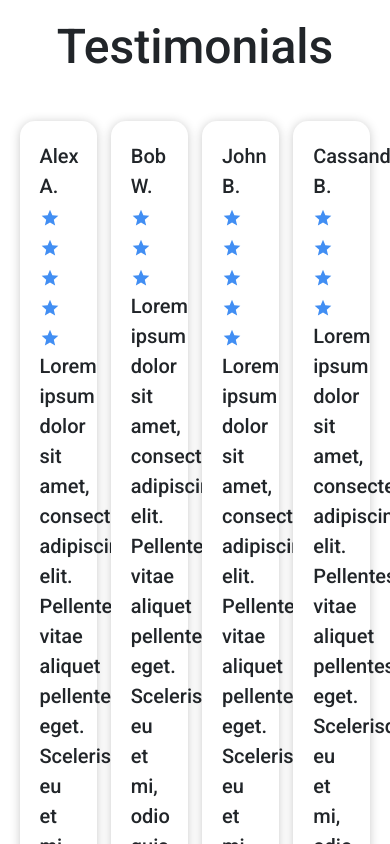
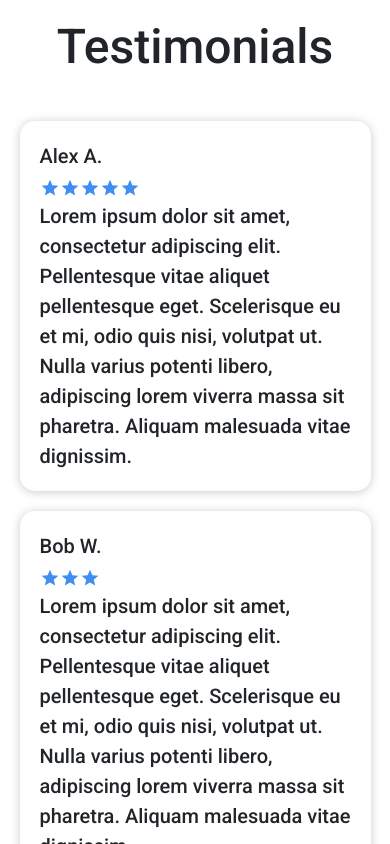
Before and after one commit to dbvker/Shocker-Pools, a React (Create React App) app: page / in a window 390 px wide. Shown: the part 1040-1884 px from the top of the page. Built offline with nearby package versions, Linux system fonts and the light colour scheme.

Commit message:
added media queries to the testimonies component

```diff
--- a/src/components/header/Header.css
+++ b/src/components/header/Header.css
@@ -45,7 +45,7 @@ header {
   display: inline-block;
   margin: 0 10px;
   padding: 0 5px;
-  font-weight: 600;
+  font-weight: 500;
   font-size: 18px;
 }
 
--- a/src/components/testimonials/Testimonials.css
+++ b/src/components/testimonials/Testimonials.css
@@ -21,7 +21,7 @@
 
 .review-item-container {
   width: 22%;
-  min-height: 370px;
+  min-width: 300px;
   height: auto;
   background: #ffffff;
   box-shadow: 0px 1px 11px -1px rgba(0, 0, 0, 0.25);
@@ -38,3 +38,31 @@
     width: 20px;
     color: #418EF3;
 }
+
+/* Media Query Section */
+
+/* Media once screen size reaches 1550px */
+@media (max-width: 1550px){
+  .review-container {
+    flex-wrap: wrap;
+  }
+
+  .review-item-container {
+    width: 48%;
+    min-width: 300px;
+    margin-bottom: 30px;
+  }
+}
+
+/* Media once screen size reaches 750px */
+@media (max-width: 750px){
+  .review-container {
+    flex-direction: column;
+    flex-wrap: wrap;
+  }
+
+  .review-item-container {
+    width: 100%;
+    margin-bottom: 20px;
+  }
+}
```
